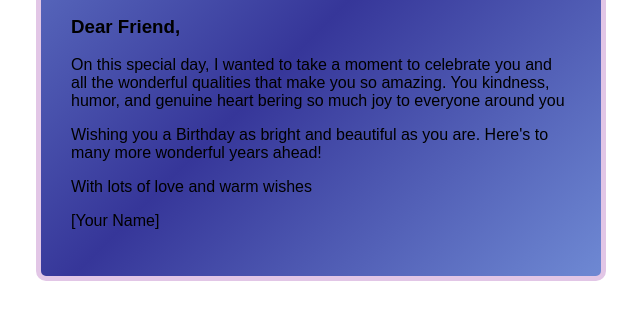
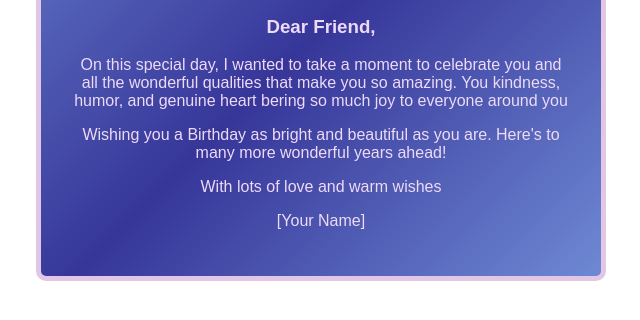
Before and after one commit to FauzanAdetia/MSIB-7-Hacktive8-Assignment-Submission, a plain HTML site: page index.html in a window 1280 px wide. Shown: the part 296-616 px from the top of the page, without its empty margins (319-959 px from the left). Drawn offline with Linux system fonts and the light colour scheme.

Commit message:
Update style.css

```diff
--- a/assets/css/style.css
+++ b/assets/css/style.css
@@ -51,11 +51,11 @@ main{
     color: rgb(238, 218, 247);
 }
 
-.bottom p{
+p{
     text-align: center;
     color: rgb(238, 218, 247);
 }
-.bottom h3{
+h3{
     text-align: center;
     color: rgb(238, 218, 247);
 }
```
